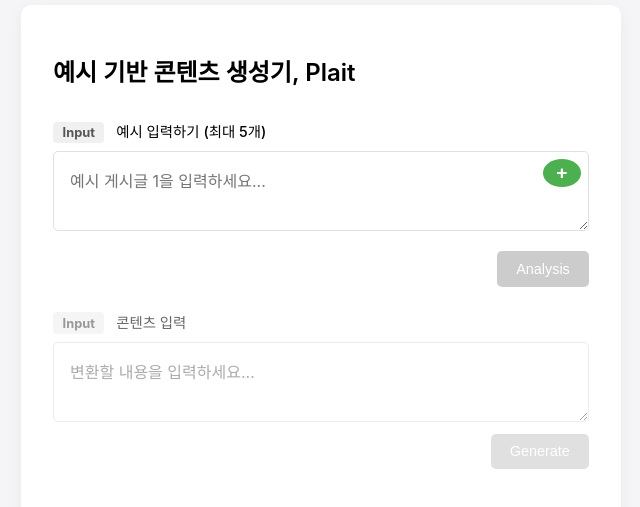
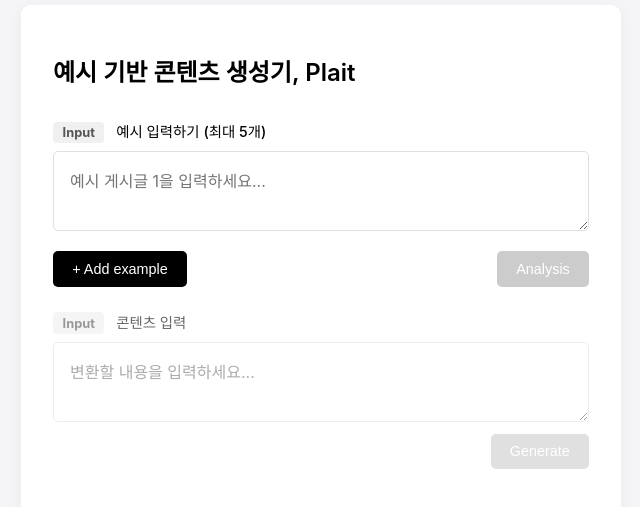
Before and after one commit to everything-chalna/plait, a Next.js app: page / in a window 1280 px wide. Shown: the part 135-642 px from the top of the page, without its empty margins (319-959 px from the left). Built offline with nearby package versions, Linux system fonts and the light colour scheme.

Commit message:
UI 개선: 다중 예시 입력 기능 및 버튼 스타일 수정

```diff
--- a/pages/index.js
+++ b/pages/index.js
@@ -189,23 +189,23 @@
                     disabled={isAnalyzing}
                     title="예시 삭제"
                   >
-                    -
-                  </button>
-                )}
-                {index === examplePosts.length - 1 && examplePosts.length < 5 && (
-                  <button
-                    className={`${styles.iconButton} ${styles.addButton}`}
-                    onClick={addExampleInput}
-                    disabled={isAnalyzing}
-                    title="예시 추가"
-                  >
-                    +
+                    ×
                   </button>
                 )}
               </div>
             </div>
           ))}
           <div className={styles.buttonContainer}>
+            {examplePosts.length < 5 && (
+              <button
+                className={`${styles.button} ${styles.addExampleButton}`}
+                onClick={addExampleInput}
+                disabled={isAnalyzing}
+                title="예시 추가"
+              >
+                + Add example
+              </button>
+            )}
             <button
               className={styles.button}
               onClick={handleAnalysis}
--- a/styles/Home.module.css
+++ b/styles/Home.module.css
@@ -122,6 +122,7 @@
   display: flex;
   justify-content: flex-end;
   margin-top: 0.5rem;
+  gap: 10px;
 }
 
 .button {
@@ -364,37 +365,36 @@
 
 /* 아이콘 버튼 공통 스타일 */
 .iconButton {
-  width: 28px;
-  height: 28px;
+  width: 24px;
+  height: 24px;
   border-radius: 50%;
   border: none;
   display: flex;
   align-items: center;
   justify-content: center;
-  font-size: 1.2rem;
-  font-weight: bold;
+  font-size: 1rem;
+  font-weight: normal;
   cursor: pointer;
   transition: all 0.2s;
+  background-color: #e0e0e0;
+  color: #666;
+  opacity: 0.8;
 }
 
-/* 추가 버튼 스타일 */
-.addButton {
-  background-color: #4CAF50;
-  color: white;
-}
-
-.addButton:hover:not(:disabled) {
-  background-color: #3e8e41;
+.iconButton:hover:not(:disabled) {
+  opacity: 1;
+  background-color: #ccc;
 }
 
 /* 삭제 버튼 스타일 */
 .removeButton {
-  background-color: #f44336;
-  color: white;
+  background-color: #e0e0e0;
+  color: #666;
 }
 
 .removeButton:hover:not(:disabled) {
-  background-color: #d32f2f;
+  background-color: #ccc;
+  color: #444;
 }
 
 /* 비활성화된 버튼 스타일 */
@@ -411,3 +411,14 @@
   color: #666;
   margin-bottom: 0.5rem;
 }
+
+/* Plus 버튼 스타일 */
+.addExampleButton {
+  background-color: #000000;
+  color: white;
+  margin-right: auto;
+}
+
+.addExampleButton:hover:not(:disabled) {
+  background-color: #333333;
+}
```
